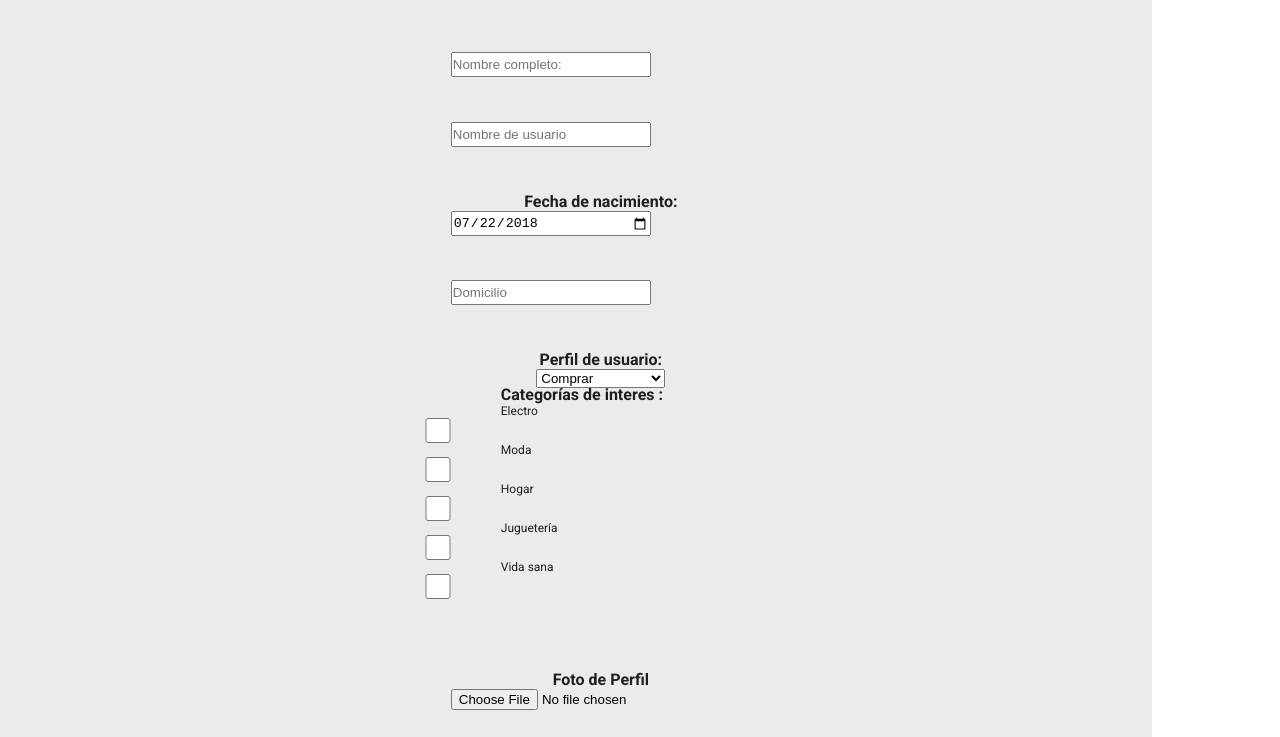
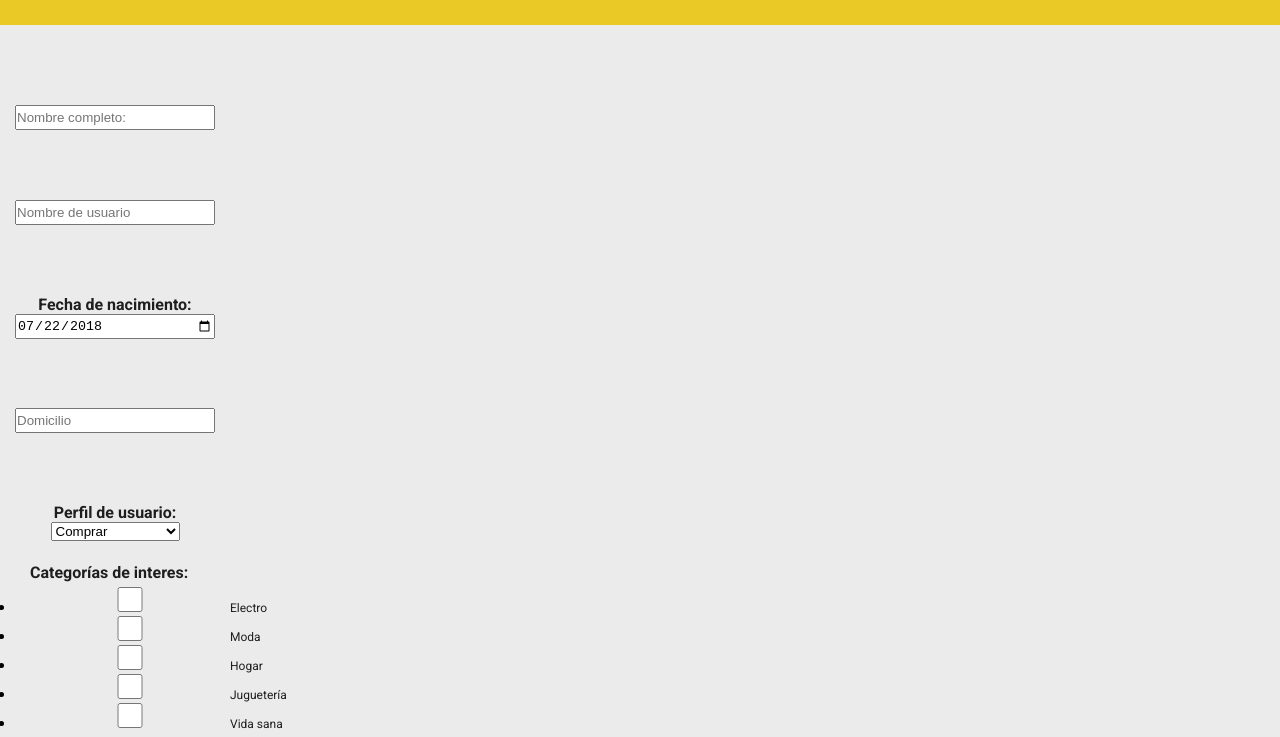
Before and after one commit to FrancoInzi/Proyecto-integrador-DH, a website: page Public/views/register.html in a window 1280 px wide. Shown: the part 153-890 px from the top of the page. Drawn offline with Linux system fonts and the light colour scheme.

Commit message:
ultimos ajustes

```diff
--- a/Public/css/styles.css
+++ b/Public/css/styles.css
@@ -87,7 +87,10 @@ nav{
 }
 main{
     background-color:  #ebebeb;
-    width: 90%;
+    width: 100%;
+    margin: auto;
+
+
 }
 h3{
     background-color: #ebebeb;
@@ -216,33 +219,40 @@ img{
 
 }
 .register{
-    display: block;
+    height: 1200px;
+
 }
 form{
-    display: block;
     text-align: center;
-    margin-left: 40px;
-    padding-left: 15%;
-    align-content: center;
-    height: 780px;
+    padding: 45px 15px;
+
+
+
 }
+ul{
+    text-decoration: none;
+}
+
 label{
     font-family: 'roboto', sans-serif;
     font-size: 12px;
     color:  rgb(31, 30, 30);
-    text-align: justify;
+    text-align: center;
+   padding: 15px;
 }
 .subtitulo{
     font-size: medium;
     font-weight: 600;
+    width: 100px;
+
 }
 .logAndReg{
     margin-bottom: 10px;
-    padding-top: 25px;
+    padding-top: 5px;
     width: 150px;
-    height: 50px;
-    display: block;
-    align-content: center;
+    height: 75px;
+
+
 }
 .boton{
    background-color:#03264C;
@@ -269,17 +279,17 @@ label{
 input{
      width: 200px;
      height: 25px;
-     position: relative;
-     right: 15%;
+
+}
+.interes ul{
+    margin-top: 5px;
 }
 
-.checkint{
-    display:grid;
-}
 .interes{
     height: 250px;
     text-align: left;
 }
+
 
 @media (min-width: 361px){
     .fa-bars{
@@ -334,16 +344,14 @@ input{
         width: 150px;
     }
     form{
-        padding-left: 20%;
+
         height: 850px;
     }
     input{
         position: relative;
-        right: 25%;
+
     }
-    .enviar{
-        right: 25%;
-    }
+
 }
 @media (min-width: 769px){
     .articulo{
@@ -399,12 +407,10 @@ input{
 
     }
     form{
-        padding-left: 40%;
+
         height: 900px;
     }
-    .enviar{
-        right: 38%;
-    }
+
 }
 @media (min-width: 1366px){
     .articulo{
@@ -465,12 +471,10 @@ input{
         height: 35px;
     }
     form{
-        padding-left: 40%;
+
         height: 950px;
     }
-    .enviar{
-        right: 41%;
-    }
+
     .foot{
         display: flex;
         flex-wrap: nowrap;
--- a/Public/views/register.html
+++ b/Public/views/register.html
@@ -16,7 +16,7 @@
 <body>
     <header>
         <div class="top">
-        <img class="logo" src="../image/logo-mercado-liebre.svg">
+            <a href="/"><img class="logo" src="../image/logo-mercado-liebre.svg"></img></a>
         <div class="busqueda">
           <form class="buscador" action="../../form-result.php" method="post" target="_blank">
             <p><i class="fa-duotone fa-magnifying-glass"></i>
@@ -50,8 +50,8 @@
 
       </header>
 
-      <main class="register">
-       <form action="" method="">
+    <main class="register">
+      <form action="#" method="#">
         <div class="logAndReg">
 
             <input type="text" name="nombreUsuario" placeholder="Nombre completo:">
@@ -84,14 +84,15 @@
               </select>
         </div>
         <div class="interes">
-            <label class="subtitulo">Categorías de interes :</label>
+            <label class="subtitulo">Categorías de interes:</label>
             </br>
-            <label class="checkint">Electro<input type="checkbox" name="interes"></label>
-            <label class="checkint">Moda<input type="checkbox" name="interes"></label>
-            <label class="checkint">Hogar<input type="checkbox" name="interes"></label>
-            <label class="checkint">Juguetería<input type="checkbox" name="interes"></label>
-            <label class="checkint">Vida sana<input type="checkbox" name="interes"></label>
-
+            <ul>
+                <li><label class="checkint"><input type="checkbox" name="interes">Electro</label></li>
+                <li><label class="checkint"><input type="checkbox" name="interes">Moda</label></li>
+                <li><label class="checkint"><input type="checkbox" name="interes">Hogar</label></li>
+                <li><label class="checkint"><input type="checkbox" name="interes">Juguetería</label></li>
+                <li><label class="checkint"><input type="checkbox" name="interes">Vida sana</label></li>
+            </ul>
         </div>
         <div class="logAndReg">
             <label class="subtitulo">Foto de Perfil</label>
@@ -108,10 +109,13 @@
 
             <input type="text" name="repContra" placeholder="Repita su contraseña:">
         </div>
+
         <button class="boton" type="submit">Enviar</button>
         <button class="boton" type="reset">Borrar</button>
-       </form>
-      </main>
+
+
+      </form>
+    </main>
 
       <footer class="foot">
         <section>
```
Also changed, not shown: Public/views/home.html (+1 -1 lines), Public/views/login.html (+1 -1 lines).
